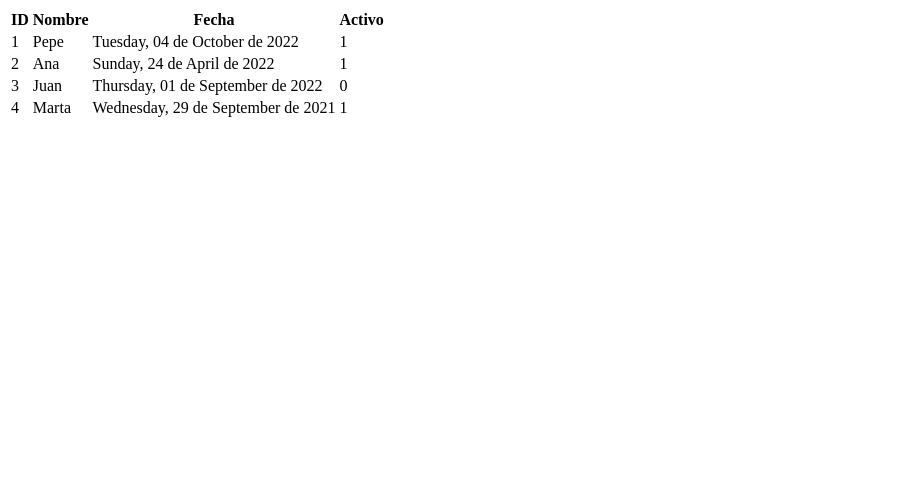
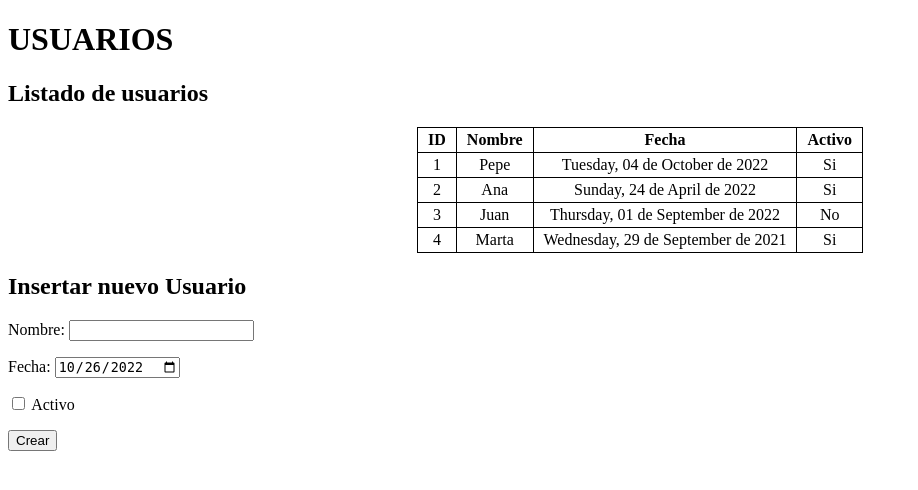
Before and after one commit to acrerosj/dsw2022-tema3, a PHP site: page /usuarios.php in a window 1280 px wide. Shown: the top 490 px of the page, without its empty margins (0-918 px from the left). Run offline with PHP 8.4, Linux system fonts and the light colour scheme; data comes from the database, SQL or seed files in the repository; data that the repository does not hold is empty.

Commit message:
Ejercicio usuarios

```diff
--- a/usuarios.php
+++ b/usuarios.php
@@ -1,3 +1,7 @@
+<?php
+ setlocale(LC_ALL, "es_ES.UTF-8");
+ $conn = mysqli_connect('db', 'root', 'test', "tema3");
+?>
 <!DOCTYPE html>
 <html lang="en">
 <head>
@@ -5,12 +9,47 @@
   <meta http-equiv="X-UA-Compatible" content="IE=edge">
   <meta name="viewport" content="width=device-width, initial-scale=1.0">
   <title>Usuarios</title>
+  <style>
+    .alert { color: red; }
+    .success { color: darkgreen; }
+    table {
+      border-collapse: collapse;
+      margin: 0px auto;
+    }
+    th, td {
+      text-align: center;
+      padding: 3px 10px;
+      border: 1px solid black;
+    }
+  </style>
 </head>
 <body>
+  <h1>USUARIOS</h1>
 <?php
- setlocale(LC_ALL, "es_ES.UTF-8");
- $conn = mysqli_connect('db', 'root', 'test', "tema3");
+  $nameError = "";
+  $dateError = "";
+  if (isset($_POST['create'])) {
+    if (empty($_POST['name'])) $nameError="Falta indicar el nombre";
+    if (empty($_POST['date'])) $dateError="Falta indicar la fecha";
+    if (strlen($nameError)>0 || strlen($dateError)>0) {
+      echo '<h3 class="alert">No se puede crear el usuario</h3>';
+    } else {
+      $name = $_POST['name'];
+      $date = $_POST['date'];
+      $active = isset($_POST['active']) ? 1 : 0;
+      $sql = "INSERT INTO usuarios (id, nombre, fecha, activo) VALUES (null,'$name','$date',$active)";
+      $result = $conn->query($sql);
+      if ($result) {
+        echo '<h3 class="success">Usuario creado correctamente</h3>';
+      } else {
+        echo '<h3 class="alert">Error en la consulta</h3>';
+        echo "<pre>$sql</pre>";
+      }
+    }
+  }
 ?>
+  <h2>Listado de usuarios</h2>
+
   <table>
     <thead>
       <tr>
@@ -26,12 +65,13 @@
    $users = $conn->query($query);
    while ($user = $users->fetch_assoc()) {
     $date = date_create_from_format('Y-m-d', $user['fecha']);
+    $active = $user['activo'] == 1 ? "Si" : "No";
 ?>
   <tr>
     <td><?=$user['id']?></td>
     <td><?=$user['nombre']?></td>
     <td><?=strftime('%A, %d de %B de %Y', date_timestamp_get($date)); ?></td>
-    <td><?=$user['activo']?></td>
+    <td><?=$active?></td>
   </tr>
 <?php
   }
@@ -40,5 +80,24 @@
 ?>
     </tbody>
   </table>
+  <h2>Insertar nuevo Usuario</h2>
+  <form action="<?php echo $_SERVER['PHP_SELF']; ?>" method="post">
+    <p>
+      <label for="name">Nombre: </label>
+      <input type="text" name="name" id="name"> <span class="alert"><?=$nameError?></span>
+    </p>
+    <p>
+      <label for="date">Fecha:</label>
+      <input type="date" name="date" id="date" value="<?=date('Y-m-d')?>"> <span class="alert"><?=$dateError?></span>
+    </p>
+    <p>
+      <input type="checkbox" name="active" id="active">
+      <label for="active"> Activo</label>
+    </p>
+    <p>
+      <input type="submit" value="Crear" name="create">
+    </p>
+  </form>
+
 </body>
 </html>
```
